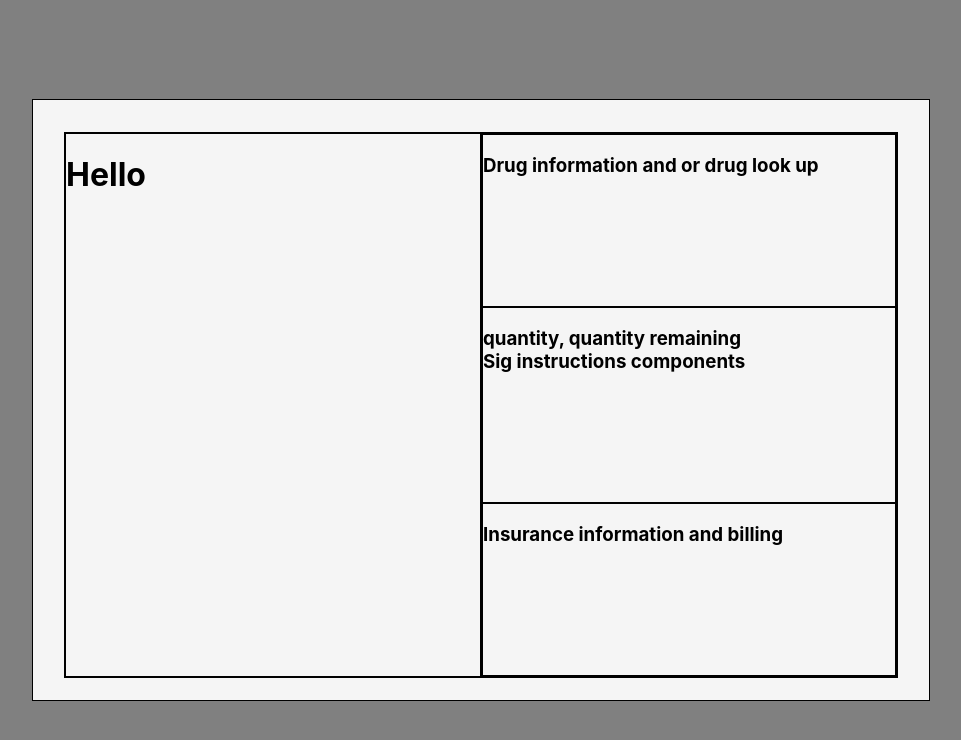
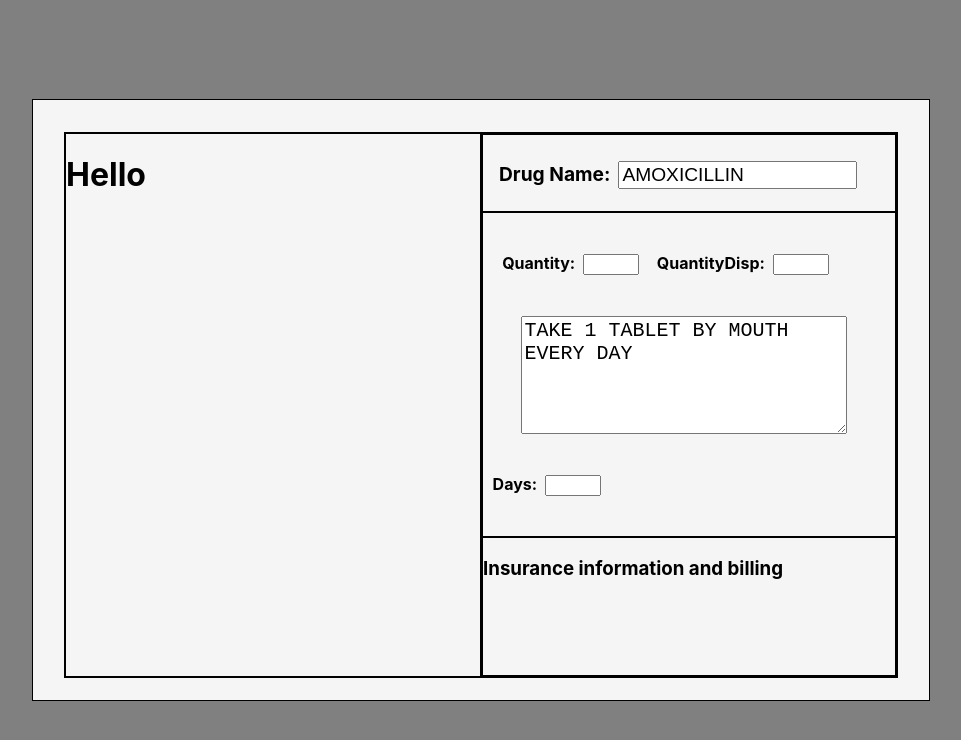
Before and after one commit to Asurakun1/prescription-simulator, a React (Create React App) app: page / in a window 1280 px wide. Shown: the top 740 px of the page, without its empty margins (159-1120 px from the left). Built offline with nearby package versions, Linux system fonts and the light colour scheme.

Commit message:
Designing inner Components

```diff
--- /dev/null
+++ b/src/Components/RightHandWindow/DoctorInfoIns/DoctorInfoIns.js
@@ -0,0 +1,14 @@
+import './DoctorInfoIns.css'
+
+
+const DoctorInfoIns = () => {
+    return (
+        <div className='info'>
+            <h3>
+                Insurance information and billing
+            </h3>
+        </div>
+    );
+}
+
+export default DoctorInfoIns;
--- /dev/null
+++ b/src/Components/RightHandWindow/DrugInfo/DrugInfo.css
@@ -0,0 +1,18 @@
+.drug-info{
+    position: relative;
+    display: flex;
+}
+
+.drug-name {
+    position: absolute;
+    margin-left: 1rem;
+    font-size: 1.2rem;
+    display: flex;
+    align-items: baseline;
+    gap: 0.5rem;
+}
+
+.drug-name input{
+    width: 18vw;
+    font-size: 1.2rem;
+}
--- /dev/null
+++ b/src/Components/RightHandWindow/DrugInfo/DrugInfo.js
@@ -0,0 +1,13 @@
+import './DrugInfo.css'
+
+const DrugInfo = () => {
+    return (
+        <div className='info drug-info'>
+            <h4 className='drug-name'>Drug Name:
+                <input value={"AMOXICILLIN"}></input>
+            </h4>
+        </div>
+    );
+}
+
+export default DrugInfo;
--- /dev/null
+++ b/src/Components/RightHandWindow/InstructionsQuantity/InstructionsQuantity.css
@@ -0,0 +1,35 @@
+.instruct-sigs {
+    position: relative;
+    display: flex;
+    flex-direction: column;
+    justify-content: space-evenly;
+}
+
+.instruct-sigs textarea {
+    margin-left: 3vw;
+    font-size: 1.25rem;
+    width: 25vw;
+    height: 14vh;
+}
+
+.instruct-sigs .quantity,
+.instruct-sigs .quantity h4,
+.instruct-sigs .days h4 {
+    margin-left: 0.6rem;
+    display: flex;
+    gap: 0.5rem;
+}
+
+.instruct-sigs .quantity h4 {
+    align-items: stretch;
+}
+
+.instruct-sigs h4 input {
+    max-width: 3rem;
+}
+
+.instruct-sigs .quantity h4,
+.instruct-sigs .days h4{
+    display: flex;
+    align-items: baseline;
+}
--- /dev/null
+++ b/src/Components/RightHandWindow/InstructionsQuantity/InstructionsQuantity.js
@@ -0,0 +1,29 @@
+import './InstructionsQuantity.css';
+import { useState } from 'react';
+
+const InstructionsQuantity = () => {
+    const [sigs, setSigs] = useState("TAKE 1 TABLET BY MOUTH EVERY DAY");
+
+    const handleChange = (event) => {
+        setSigs(event.target.value);
+    }
+    return (
+        <div className='info instruct-sigs'>
+            <div className='quantity'>
+                <h4>Quantity:
+                    <input type={"number"} min={0}></input>
+                </h4>
+                <h4>QuantityDisp:
+                    <input type={"number"} min={0}></input>
+                </h4>
+            </div>
+            <textarea onChange={handleChange} value={sigs}></textarea>
+            <div className='days'>
+                <h4>Days:<input type={"number"} min={1}></input></h4>
+            </div>
+        </div>
+    );
+}
+
+
+export default InstructionsQuantity;
--- a/src/Components/RightHandWindow/RightHandWindow.js
+++ b/src/Components/RightHandWindow/RightHandWindow.js
@@ -1,23 +1,14 @@
+import DoctorInfoIns from "./DoctorInfoIns/DoctorInfoIns";
+import DrugInfo from "./DrugInfo/DrugInfo";
+import InstructionsQuantity from "./InstructionsQuantity/InstructionsQuantity";
 
 
 const RightHandWindow = () => {
     return (
         <div className='split right'>
-            <div className='info'>
-                <h3>Drug information and or drug look up</h3>
-            </div>
-            <div className='info'>
-                <h3>
-                    quantity, quantity remaining
-                    <br></br>
-                    Sig instructions components
-                </h3>
-            </div>
-            <div className='info'>
-                <h3>
-                    Insurance information and billing
-                </h3>
-            </div>
+            <DrugInfo />
+            <InstructionsQuantity />
+            <DoctorInfoIns />
         </div>
     );
 }
```
Also changed, not shown: src/Components/RightHandWindow/DoctorInfoIns/DoctorInfoIns.css (added).
